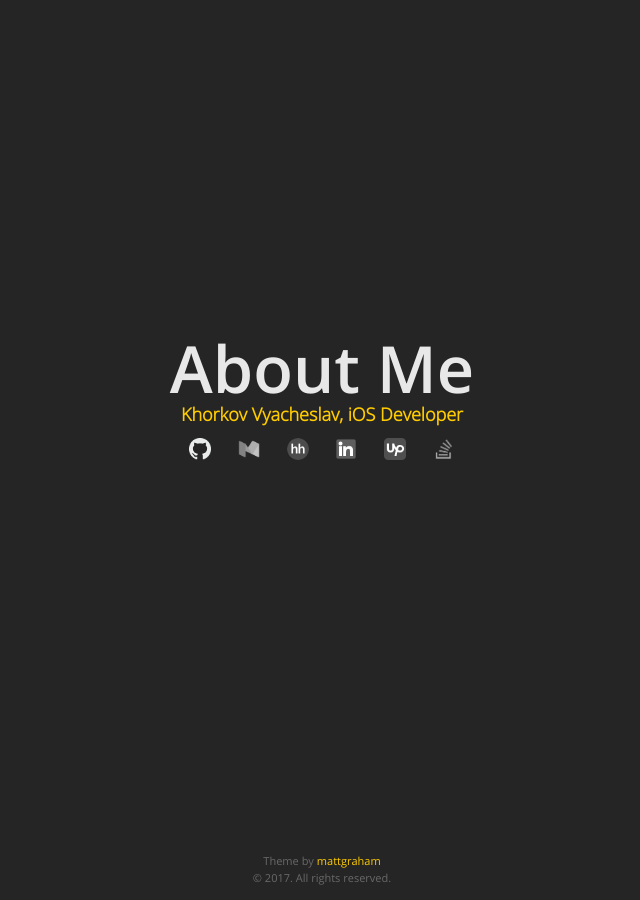
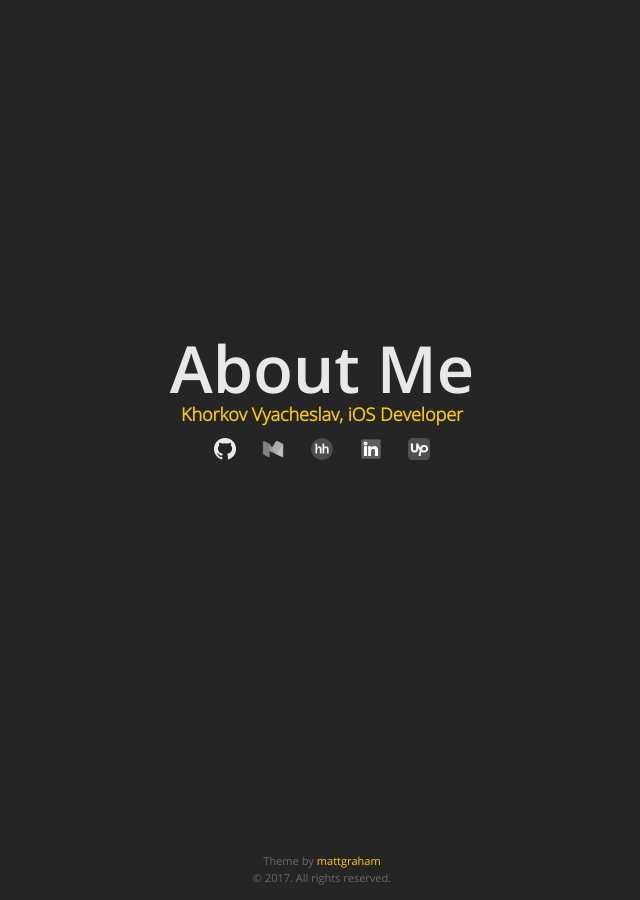
Before and after one commit to artFintch/artFintch.github.io, a Jekyll site: the page built from index.md, in a window 1280 px wide. Shown: the whole page, without its empty margins (318-958 px from the left). Built offline with Jekyll 4.4.1, drawn with Linux system fonts in a browser that asks for light colours; nearby versions of some CDN libraries.

Commit message:
Hide StackOverflow icon.

```diff
--- a/_layouts/default.html
+++ b/_layouts/default.html
@@ -53,11 +53,6 @@
               <img src="../assets/images/upwork_bw.png">
             </a>
           </div>
-          <div>
-            <a data-balloon="StackOverflow" data-balloon-pos="down" class="icon" href="https://stackoverflow.com/users/6197314/artfintch">
-              <img src="../assets/images/stackOverflow_bw.png">
-            </a>
-          </div>
         </div>
       </div>
       {{ content }}
```
